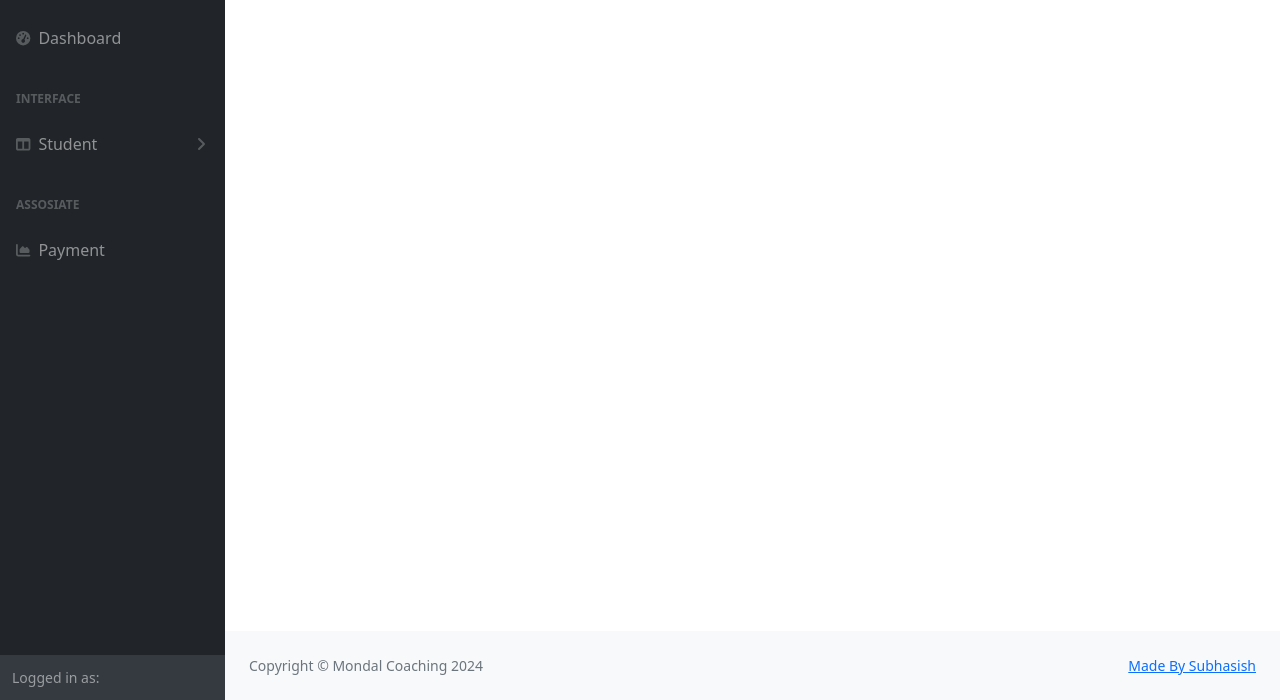
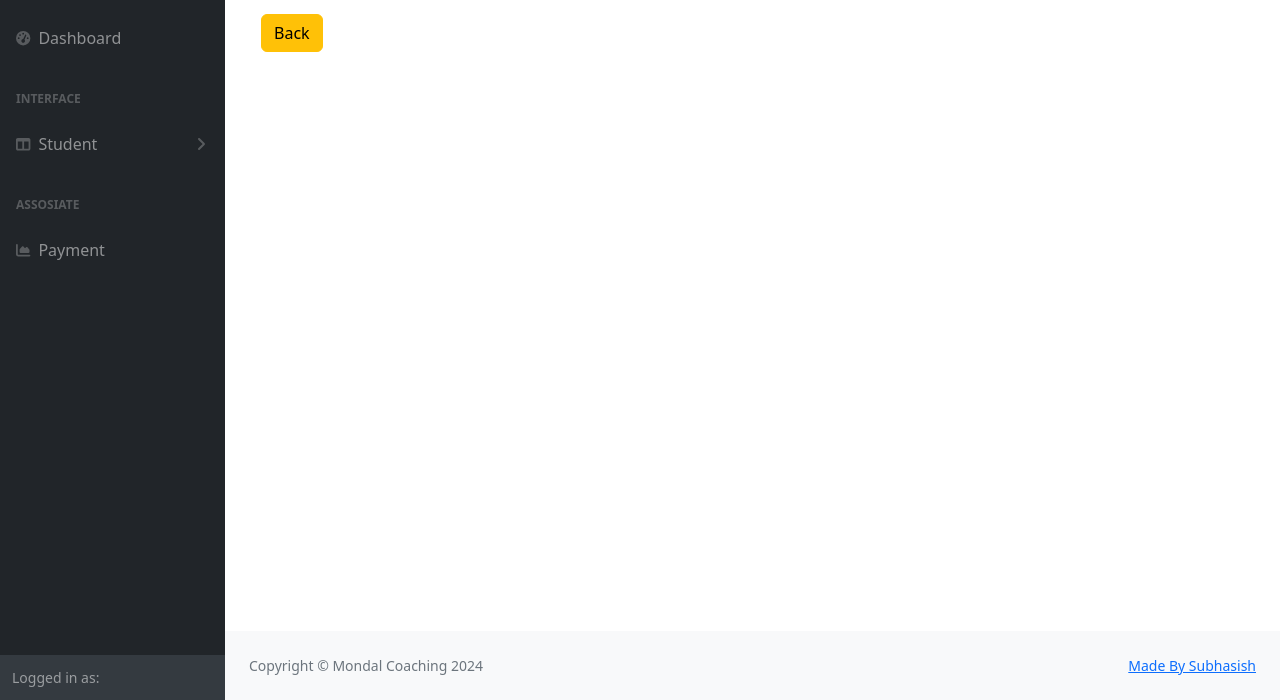
Before and after one commit to subhasishchow001/mvcphp, a PHP site: page /studentdata?user=1 in a window 1280 px wide. Shown: the part 100-800 px from the top of the page. Run offline with PHP 8.4, Linux system fonts and the light colour scheme; the visitor is signed in with stand-in values (Sample User, id 1); data comes from the database, SQL or seed files in the repository; data that the repository does not hold is empty; some libraries are stand-ins or nearby versions.

Commit message:
new changes new

```diff
--- a/Views/viewstudents.php
+++ b/Views/viewstudents.php
@@ -26,6 +26,9 @@
 		?>
 	</tbody>
 </table>
+<div class="container">
+	<div><a href="/students" class="btn btn-warning">Back</a></div>
+</div>
 
 
 
```
